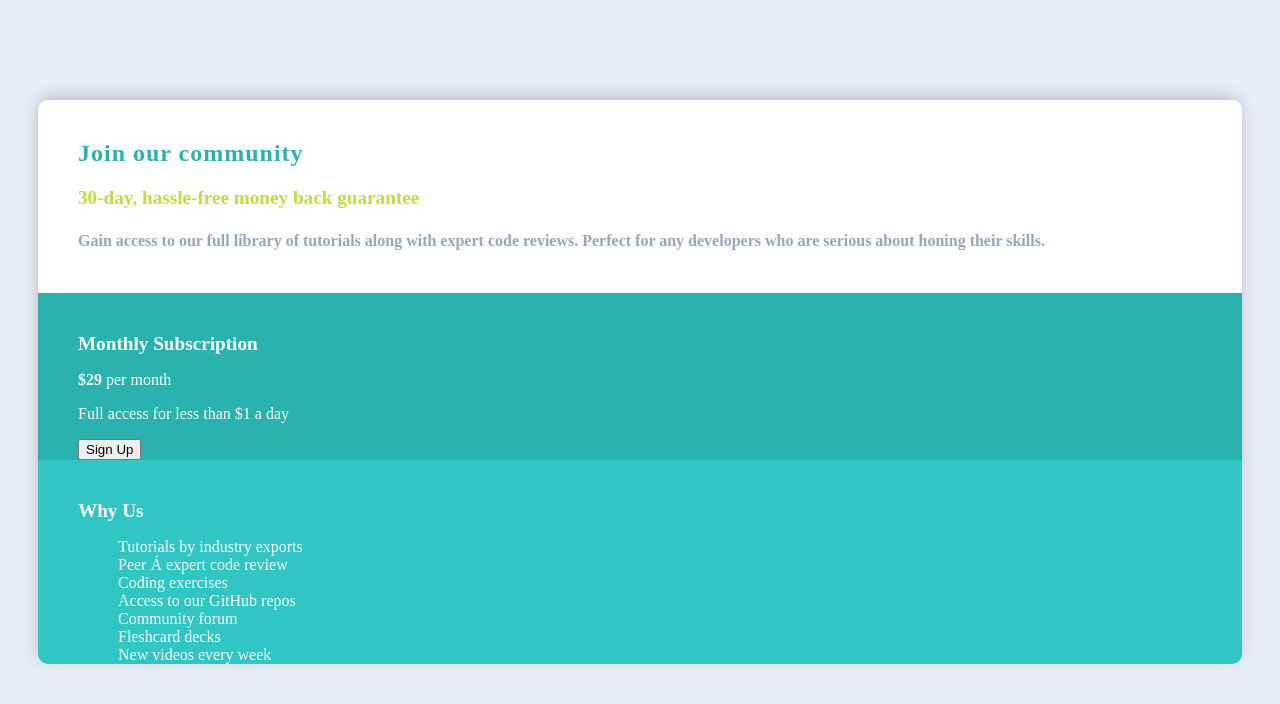
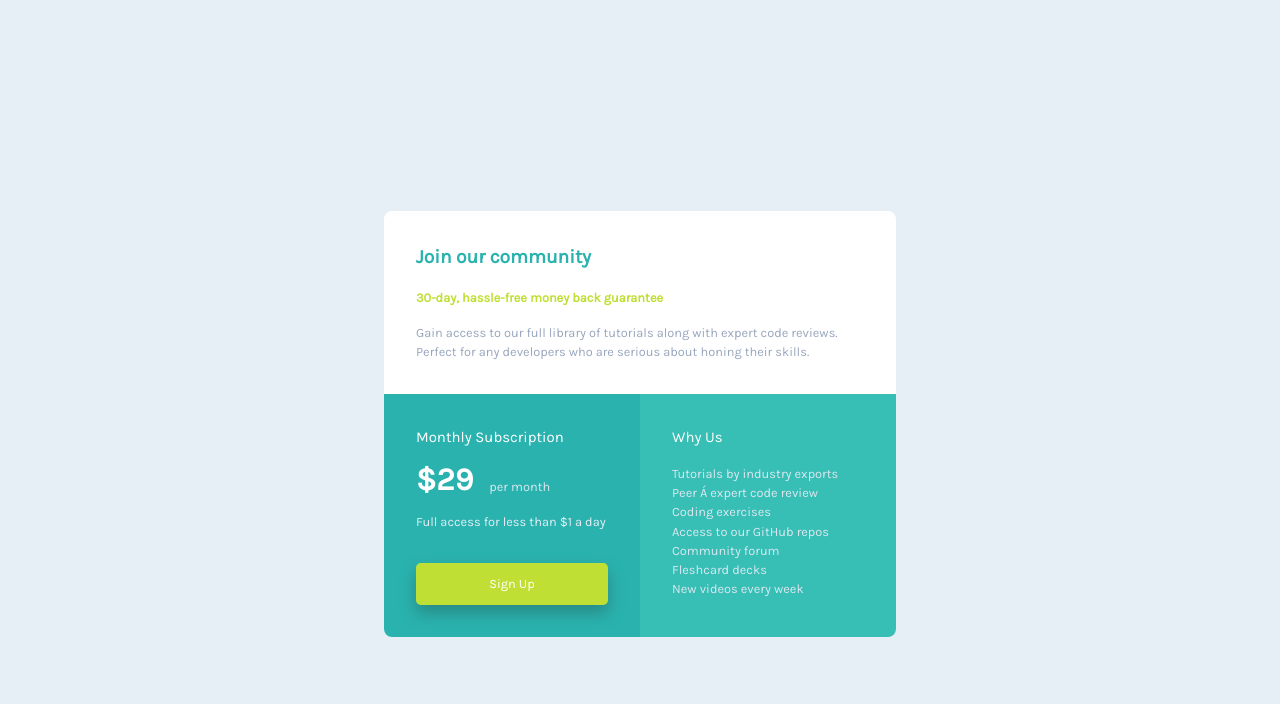
Before and after one commit to YuliaLantzberg/single-price-grid-component-master_frontendMentorPracticingProject, a plain HTML site: page index.html in a window 1280 px wide. Drawn offline with Linux system fonts and the light colour scheme; a web font is replaced by a local one.

Commit message:
Fix html and write css from the scratch

```diff
--- a/index.html
+++ b/index.html
@@ -5,33 +5,31 @@
     <meta name="viewport" content="width=device-width, initial-scale=1.0">
 
     <link rel="icon" type="image/png" sizes="32x32" href="./images/favicon-32x32.png">
-    <link rel="stylesheet" href="https://fonts.google.com/specimen/Karla" />
+    <link href="https://fonts.googleapis.com/css?family=Karla&display=swap" rel="stylesheet">
     <link rel="stylesheet" href="style.css">
 
     <title>Frontend Mentor | Single Price Grid Component</title>
 
 
 </head>
-<body>
-   <div class="main-container">
-            <section class="inner">
-                <h3>Join our community</h3>
-                <h4 id="guarantee">30-day, hassle-free money back guarantee </h4>
-
+<body class="grid-center">
+    <main class="grid-center">
+        <div class="subscription">
+            <section class="subscription__join">
+                <h2 class="subscription__cta">Join our community</h2>
+                <h4 class="sibscription__guarantee">30-day, hassle-free money back guarantee </h4>
                 <p>Gain access to our full library of tutorials along with expert code reviews.
                 Perfect for any developers who are serious about honing their skills.</p>
             </section>
-        <div id="bottom">
-            <section class="first">
-                <h4>Monthly Subscription</h4>
-                <p><b>$29</b> per month</p>
-                <p>Full access for less than $1 a day</p>
-                <button>Sign Up</button>
+            <section class="subscription__package">
+                <h3 class="subscription__title">Monthly Subscription</h3>
+                <p class="subscription__price"><b id="price">$29</b>per month</p>
+                <p class="subscription__price-description">Full access for less than $1 a day</p>
+                <button class="btn">Sign Up</button>
             </section>
-            <section class="second">
-                <h4>Why Us</h4>
-
-                <ul style="list-style-type:none;">
+            <section class="subscription__motivation">
+                <h3 class="subscription__title">Why Us</h3>
+                <ul class="motivation__list">
                     <li>Tutorials by industry exports</li>
                     <li>Peer &Aacute; expert code review</li>
                     <li>Coding exercises</li>
@@ -40,11 +38,9 @@
                     <li>Fleshcard decks</li>
                     <li>New videos every week</li>
                 </ul>
-
             </section>
         </div>
     </div>
-
-
+    </main>
 </body>
 </html>
--- a/style.css
+++ b/style.css
@@ -1,121 +1,185 @@
-@media only screen and (min-width: 375px) and (max-width: 1439px){
-    @viewport{
-        width: 375px;
-    }
-    body > div {
-        margin: 100px 30px;
-    }
-    .first {
-        float: none;
-    }
-    .second {
-        float: none;
-        border-bottom-left-radius: 10px;
-        border-bottom-right-radius: 10px;
-    }
-    }
-@media only screen and (min-width: 1440px) {
-    @viewport {
-        width: 1440px;
-    }
-    body > div {
-        margin: 300px;
-    }
-    .main-container {
-        width: 680px;
-        height: 70%;
-        /*set container in the center of the screen*/
-        position: fixed;
-        left: 120px;
-        top: -30%;
+/* Variables */
+:root {
+	--primary-cyan: hsl(179, 62%, 43%);
+	--primary-light-cyan: hsl(176, 55%, 48%);
+	--primary-dark-cyan: hsl(176, 55%, 35%);
+	--primary-bright-yellow: hsl(71, 73%, 54%);
 
-    }
-    #bottom {
-        height: 54%;
-    }
-    .first {
-        float: left;
-        width: 300px;
-        height: 100%;
-        border-bottom-left-radius: 10px;
-    }
-    .second {
-        float: right;
-        width: 300px;
-        height: 100%;
-        border-bottom-right-radius: 10px;
-    }
-}
-body {
-    background-color: hsl(204, 43%, 93%);
-    font-size: 16px;
+	--neutral-light-gray: hsl(204, 43%, 93%);
+	--neutral-light-gray-500: hsl(204, 43%, 90%);
+	--neutral-grayish-blue: hsl(218, 22%, 67%);
+
+	--fw-regular: 400;
+	--fw-bold: 700;
 }
 
-h3 {
-    font-size: 150%;
-    color: hsl(179, 62%, 43%);
-    font-weight: 700;
-    letter-spacing: 1px;
-    margin: 0;
+/* CSS Reset */
+/*
+1. Use a more-intuitive box-sizing model.
+*/
+*,
+*::before,
+*::after {
+	box-sizing: border-box;
+}
+/*
+  2. Remove default margin
+*/
+* {
+	margin: 0;
+}
+/*
+  Typographic tweaks!
+  3. Add accessible line-height
+  4. Improve text rendering
+*/
+body {
+	line-height: 1.5;
+	-webkit-font-smoothing: antialiased;
+}
+/*
+  5. Improve media defaults
+*/
+img,
+picture,
+video,
+canvas,
+svg {
+	display: block;
+	max-width: 100%;
+}
+/*
+  6. Remove built-in form typography styles
+*/
+input,
+button,
+textarea,
+select {
+	font: inherit;
+}
+/*
+  7. Avoid text overflows
+*/
+p,
+h1,
+h2,
+h3,
+h4,
+h5,
+h6 {
+	overflow-wrap: break-word;
+}
+/*
+  8. Create a root stacking context
+*/
+#root,
+#__next {
+	isolation: isolate;
 }
 
-h4 {
-    display: inline-block;
-    font-size: 120%;
-    font-weight: 700;
-    margin: 0;
-}
-.main-container {
-
-    border-radius: 10px;
-    -webkit-box-shadow: -1px -4px 18px -4px rgba(171,158,171,1);
-    -moz-box-shadow: -1px -4px 18px -4px rgba(171,158,171,1);
-    box-shadow: -1px -4px 18px -4px rgba(171,158,171,1);
+/* Utilizies */
+.grid-center {
+	display: grid;
+	place-items: center;
 }
 
-.inner {
-    border-top-left-radius: 10px;
-    border-top-right-radius: 10px;
-    padding: 40px;
-    background-color: white;
-    font-weight: 700;
-    color: hsl(218, 22%, 67%);
-    height: 30%;
+/* General styling */
 
+body {
+	font-family: "Karla", sans-serif;
+	font-size: 0.8rem;
+	font-weight: var(--fw-regular);
+	background-color: var(--neutral-light-gray);
+	color: var(--neutral-light-gray);
+	margin: 1.5rem;
+	min-height: 100vh;
 }
 
-.inner > p{
-    line-height: 150%;
-    padding-right: 100px;
-    margin:0;
-}
-#guarantee {
-    color: hsl(71, 73%, 54%);
-    padding: 20px 0px;
-    margin: 0;
+/* Button */
+
+.btn {
+	background-color: var(--primary-bright-yellow);
+	color: white;
+	border: 0;
+	border-radius: 0.3rem;
+	cursor: pointer;
+	padding: 0.7rem 1.5rem;
+	box-shadow: 0rem 0.5rem 1rem var(--primary-dark-cyan);
 }
 
-#bottom{
-    color: white;
+/* Subscription styles */
 
+.subscription {
+	background-color: white;
+	border-radius: 0.5rem;
+	max-width: 40vw;
+	overflow: hidden;
 }
-#bottom  h4{
-    padding-top: 40px;
-    margin:0;
+
+section {
+	padding: 2rem;
 }
-.first {
-    background-color: hsl(179, 62%, 43%);
-    padding-left: 40px;
-    text-align: left;
-    margin: 0;
-    resize:none;
 
+.subscription__join {
+	color: var(--neutral-grayish-blue);
 }
-.second {
-    background-color: hsl(179, 62%, 48%);
-    padding-left: 40px;
-    text-align: left;
-    font-weight: 400;
-    margin: 0;
-    resize: none;
+
+.sibscription__guarantee {
+	margin: 1rem 0;
+	color: var(--primary-bright-yellow);
 }
+
+.subscription__cta {
+	color: var(--primary-cyan);
+	font-weight: var(--fw-bold);
+}
+
+.subscription__title {
+	color: white;
+	font-weight: var(--fw-regular);
+	margin-bottom: 1rem;
+}
+
+.subscription__package {
+	color: var(--neutral-light-gray);
+	background-color: var(--primary-cyan);
+	display: grid;
+}
+
+.subscription__price {
+	display: flex;
+	align-items: flex-end;
+	gap: 1rem;
+	margin-bottom: 1rem;
+	color: var(--neutral-light-gray-500);
+}
+
+#price {
+	color: white;
+	font-size: 2rem;
+	line-height: 1;
+}
+
+.subscription__price-description {
+	margin-bottom: 2rem;
+}
+
+.subscription__motivation {
+	background-color: var(--primary-light-cyan);
+}
+
+.motivation__list {
+	list-style: none;
+	margin-left: -2.5rem;
+	color: var(--neutral-light-gray-500);
+}
+
+@media (min-width: 768px) {
+	.subscription {
+		display: grid;
+		grid-template-columns: 1fr 1fr;
+	}
+	.subscription__join {
+		grid-column: 1 / span 2;
+	}
+}
```
